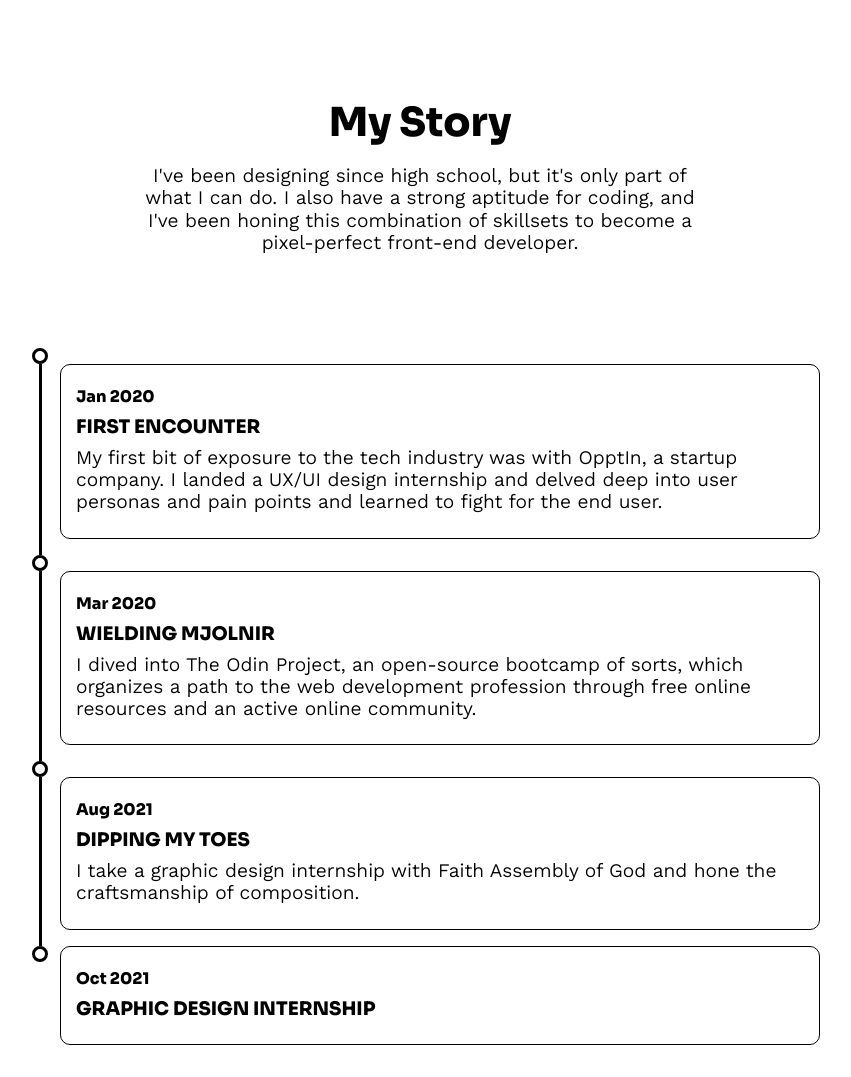
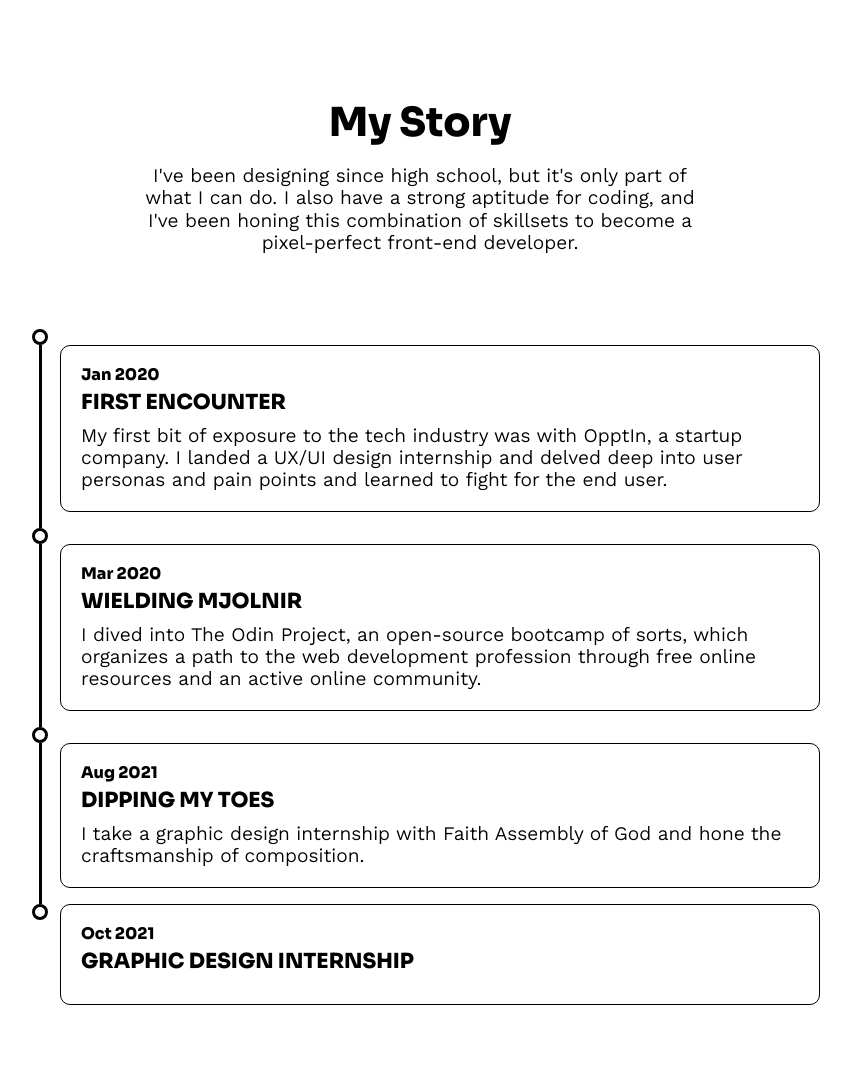
Before and after one commit to jessiejalca/about-me, a plain HTML site: page index.html in a window 1280 px wide. Shown: the part 653-1730 px from the top of the page, without its empty margins (220-1071 px from the left). After the commit the page ends 1690 px from the top, so only its background shows below. Drawn offline with nearby package versions, Linux system fonts and the light colour scheme.

Commit message:
Clean up styling code & improve timeline content styles

```diff
--- a/styles/base/_typography.scss
+++ b/styles/base/_typography.scss
@@ -16,17 +16,16 @@ h1 {
 }
 h2 {
   font-size: 2rem;
-  margin-bottom: 0;
 }
 h3 {
+  font-size: 1.3rem;
   text-transform: uppercase;
 }
 p {
   font-size: 1.2em;
-  margin-bottom: 2em;
-}
-.date {
-  font-size: 1em;
+  &.date {
+    font-size: 1em;
+  }
 }
 #summary {
   text-align: center;
--- a/styles/layout/_grid.scss
+++ b/styles/layout/_grid.scss
@@ -10,6 +10,9 @@ article {
   padding: 4em 20px 3.5em;
   max-width: 35em;
   margin: 0 auto;
+  h2 {
+    margin-bottom: 0;
+  }
 }
 
 // Timeline
@@ -19,24 +22,18 @@ article {
   grid-template-columns: 40px auto;
   max-width: 50em;
 
-  // Content Spacing
-  h3 {
-    margin: 0.5em 0;
-  }
-  p.date {
-    margin: 0;
-  }
-
   // Content Boxes
   section.date {
     grid-column: 2;
     border: 1px solid $primary-color;
     border-radius: 10px;
     margin-bottom: 1em;
-    padding: 15px;
-
+    padding: 20px;
+    h3 {
+      margin: 0.3em 0 0.5em;
+    }
     p {
-      margin: 0.5em 0;
+      margin: 0;
     }
   }
 
@@ -51,8 +48,8 @@ article {
     width: 10px;
     height: 10px;
     border-radius: 50%;
+    border: 3px solid $primary-color;
     background-color: $comp-color;
-    border: 3px solid $primary-color;
   }
   // lines
   .line {
```
Also changed, not shown: styles/main.css, 1 other file.
